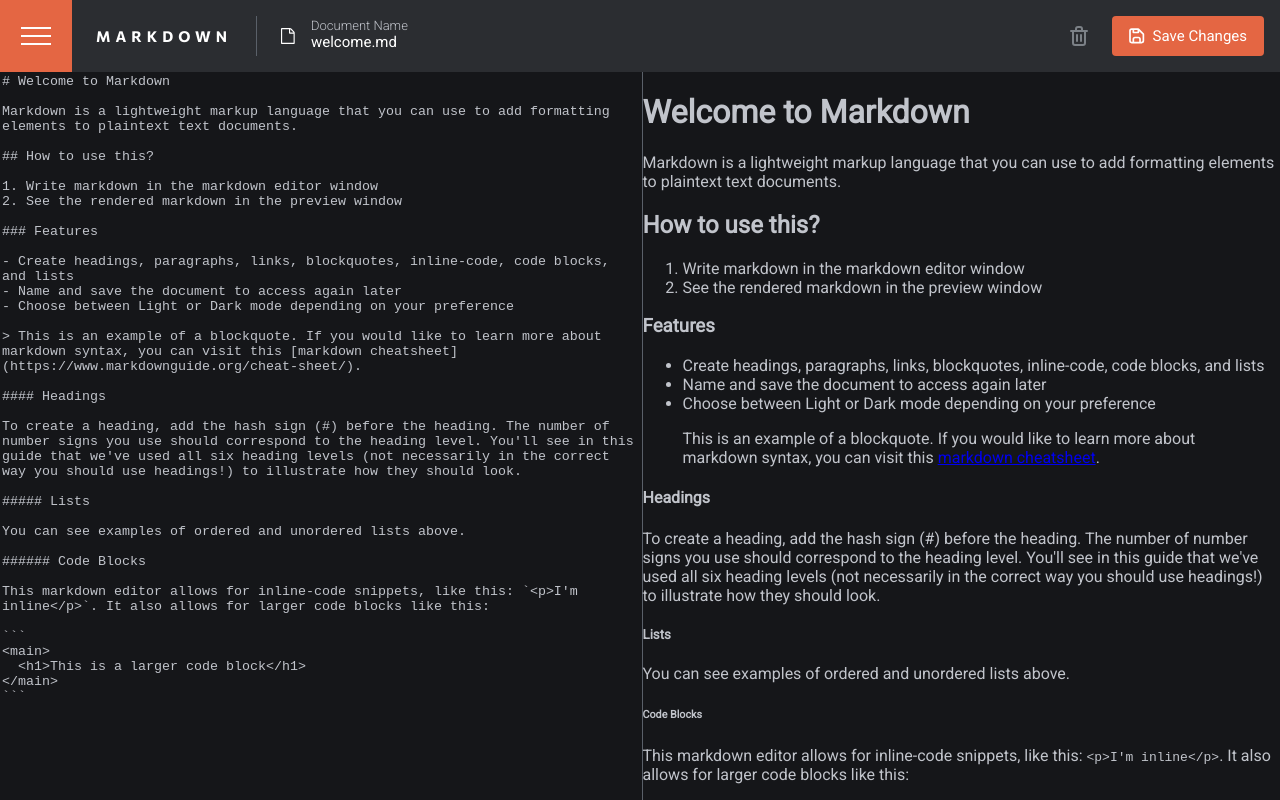
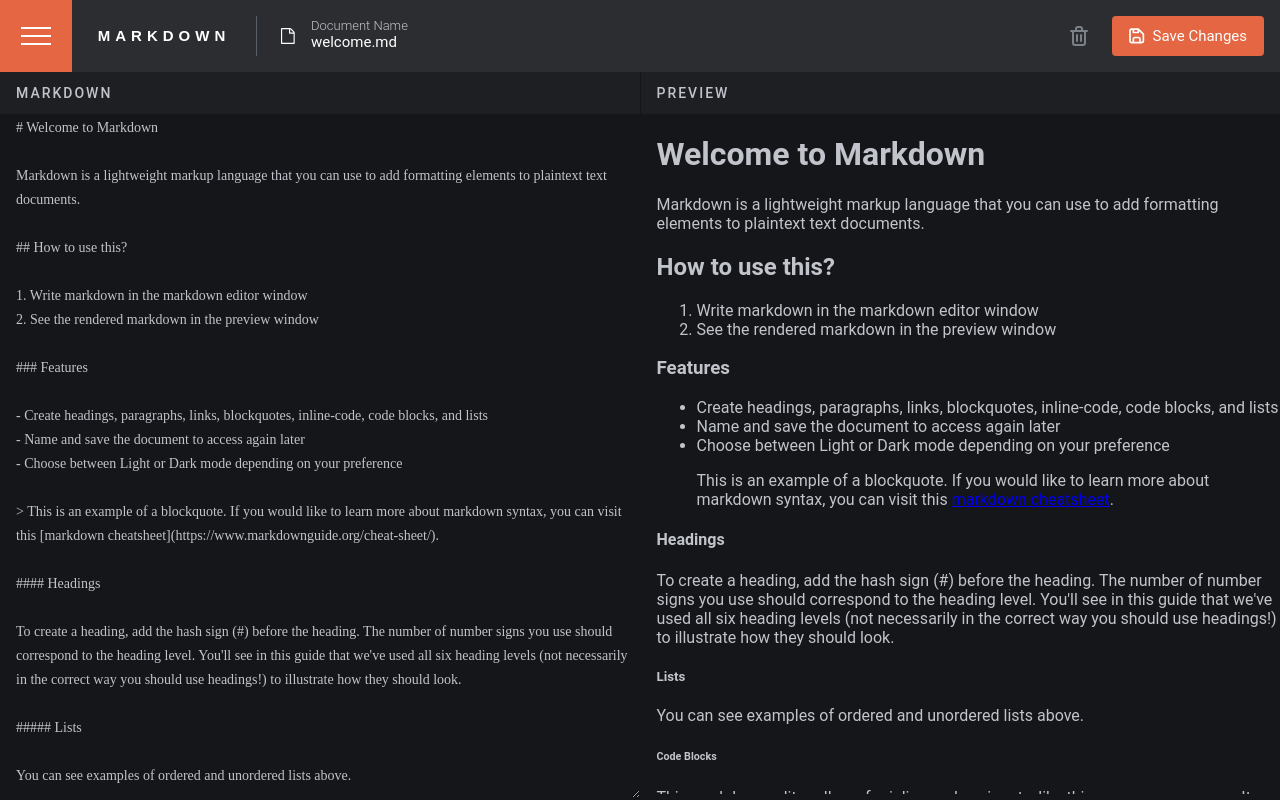
Before and after one commit to maplesyrupweb/fem-markdown-editor-react, a React (Create React App) app: page / in a window 1280 px wide. Built offline with nearby package versions, Linux system fonts and the light colour scheme.

Commit message:
Add styling for HTML and theme

```diff
--- a/public/index.html
+++ b/public/index.html
@@ -11,8 +11,7 @@
     <link rel="preconnect" href="https://fonts.googleapis.com" />
     <link rel="preconnect" href="https://fonts.gstatic.com" crossorigin />
     <link
-      href="https://fonts.googleapis.com/css2?family=Commissioner:wght@700&family=Roboto:wght@300;400&display=swap"
-      rel="stylesheet"
+    href="https://fonts.googleapis.com/css2?family=Commissioner:wght@700&family=Roboto+Mono:wght@400;700&family=Roboto+Slab:wght@300;700&family=Roboto:wght@300;400&display=swap"
     />
     <title>In-browser markdown editor</title>
   </head>
--- a/src/components/Home/Home.js
+++ b/src/components/Home/Home.js
@@ -20,10 +20,10 @@
 `;
 
 /*background-color: #5a6069;*/
-const Border = styled.div`
+const Divider = styled.div`
   height: 100%;
   width: 1px;
-  background-color: #5a6069;
+  background-color: ${({ theme }) => theme.divier}
 `;
 
 const Home = ({ inputRef, showSidebar }) => {
@@ -33,7 +33,7 @@
   return (
     <StyledHome showSidebar={showSidebar} theme={theme}>
       <MarkdownEditorWindow ref={inputRef} />
-      <Border />
+      <Divider theme={theme}/>
       <PreviewWindow />
     </StyledHome>
   );
--- a/src/components/Home/MarkdownEditorWindow.js
+++ b/src/components/Home/MarkdownEditorWindow.js
@@ -3,13 +3,40 @@
 import { ThemeContext } from "../../themes/themeContext";
 import { DocumentContext } from "../../documents/documentContext";
 
-const StyledEditor = styled.textarea`
+const StyledEditorContainer = styled.div`
+  display: flex;
+  flex-flow: column nowrap;
   height: 100%;
   width: 50%;
   outline: none;
   border: none;
-  color: ${(props) => props.theme.color.markdownbody};
-  background-color: ${(props) => props.theme.background.main};
+`;
+const TitleContainer = styled.div`
+  height: 42px;
+  font-family: "Roboto";
+  font-style: normal;
+  font-weight: 500;
+  font-size: 14px;
+  line-height: 16px;
+  letter-spacing: 2px;
+  padding-left: 16px;
+  display: flex;
+  align-items: center;
+  color: ${({ theme }) => theme.color.sectionheader};
+  background-color: ${({ theme }) => theme.background.sectionheader};
+`;
+const Editor = styled.textarea`
+  height: calc(100% - 120px);
+  padding-left: 16px;
+  outline: none;
+  border: none;
+  font-family: "Roboto Mono";
+  font-style: normal;
+  font-weight: 400;
+  font-size: 14px;
+  line-height: 24px;
+  color: ${({ theme }) => theme.color.markdownbody};
+  background-color: ${({ theme }) => theme.background.main};
 `;
 
 const MarkdownEditorWindow = forwardRef((props, inputRef) => {
@@ -18,7 +45,9 @@
     useContext(DocumentContext);
 
   return (
-    <StyledEditor
+    <StyledEditorContainer>
+      <TitleContainer theme={theme}>MARKDOWN</TitleContainer>
+      <Editor
         type="text"
         value={
           activeDocument.content
@@ -30,7 +59,8 @@
         ref={inputRef}
         theme={theme}
         {...props}
-    ></StyledEditor>
+      />
+    </StyledEditorContainer>
   );
 });
 
--- a/src/components/Home/PreviewWindow.js
+++ b/src/components/Home/PreviewWindow.js
@@ -5,24 +5,44 @@
 import { DocumentContext } from "../../documents/documentContext";
 
 const StyledEditor = styled.div`
+  display: flex;
+  flex-flow: column nowrap;
   height: 100%;
   width: 50%;
   color: ${(props) => props.theme.color.markdownbody};
   background-color: ${(props) => props.theme.background.main};
 `;
+const TitleContainer = styled.div`
+  height: 42px;
+  font-family: "Roboto";
+  font-style: normal;
+  font-weight: 500;
+  font-size: 14px;
+  line-height: 16px;
+  letter-spacing: 2px;
+  padding-left: 16px;
+  display: flex;
+  align-items: center;
+  color: ${({ theme }) => theme.color.sectionheader};
+  background-color: ${({ theme }) => theme.background.sectionheader};
+`;
+
+const MarkdownContainer = styled.div`
+  height: calc(100% - 120px);
+  padding-left: 16px;
+  overflow: auto;
+`;
 
 const MarkdownEditor = () => {
   const { theme } = useContext(ThemeContext);
-  const { activeDocument, onDocumentContentChange } =
-    useContext(DocumentContext);
+  const { activeDocument } = useContext(DocumentContext);
 
   return (
-    <StyledEditor
-      theme={theme}
-      activeDocument={activeDocument}
-      onChange={onDocumentContentChange}
-    >
-      <Markdown>{activeDocument.content}</Markdown>
+    <StyledEditor theme={theme} activeDocument={activeDocument}>
+      <TitleContainer theme={theme}>PREVIEW</TitleContainer>
+      <MarkdownContainer>
+        <Markdown>{activeDocument.content}</Markdown>
+      </MarkdownContainer>
     </StyledEditor>
   );
 };
--- a/src/themes/themes.js
+++ b/src/themes/themes.js
@@ -4,28 +4,36 @@
       background: {
         main: "#FFFFFF",
         sectionheader: "#F5F5F5",
-        blockquote: "979797",
+        blockquote: "#F5F5F5",
       },
       color: {
         markdownbody: "#35393F",
+        sectionheader: "#7C8187",
         previewbody: "#7C8187",
-        previewheader: "#35393F",
-        text: "light mode"
+        htmlheaders: "#35393F",
+        h6: "#E46643",
+        blockquote: "#35393F",
+        code: "#35393F",
       },
+      divider: "#E4E4E4",
     },
     dark: {
       name: "dark",
       background: {
         main: "#151619",
-        sectionheader: "#F5F5F5",
-        blockquote: "979797",
+        sectionheader: "#1D1F22",
+        blockquote: "#2B2D31",
       },
       color: {
         markdownbody: "#C1C4CB",
+        sectionheader: "#C1C4CB",
         previewbody: "#C1C4CB",
-        previewheader: "#FFFFFF",
-        text: "dark mode"
+        htmlheaders: "#FFFFFF",
+        h6: "#E46643",
+        blockquote: "#FFFFFF",
+        code: "#FFFFFF",
       },
+      divider: "#5A6069",
     },
   };
 
```
Lines whose indentation alone changed are shown as unchanged.
